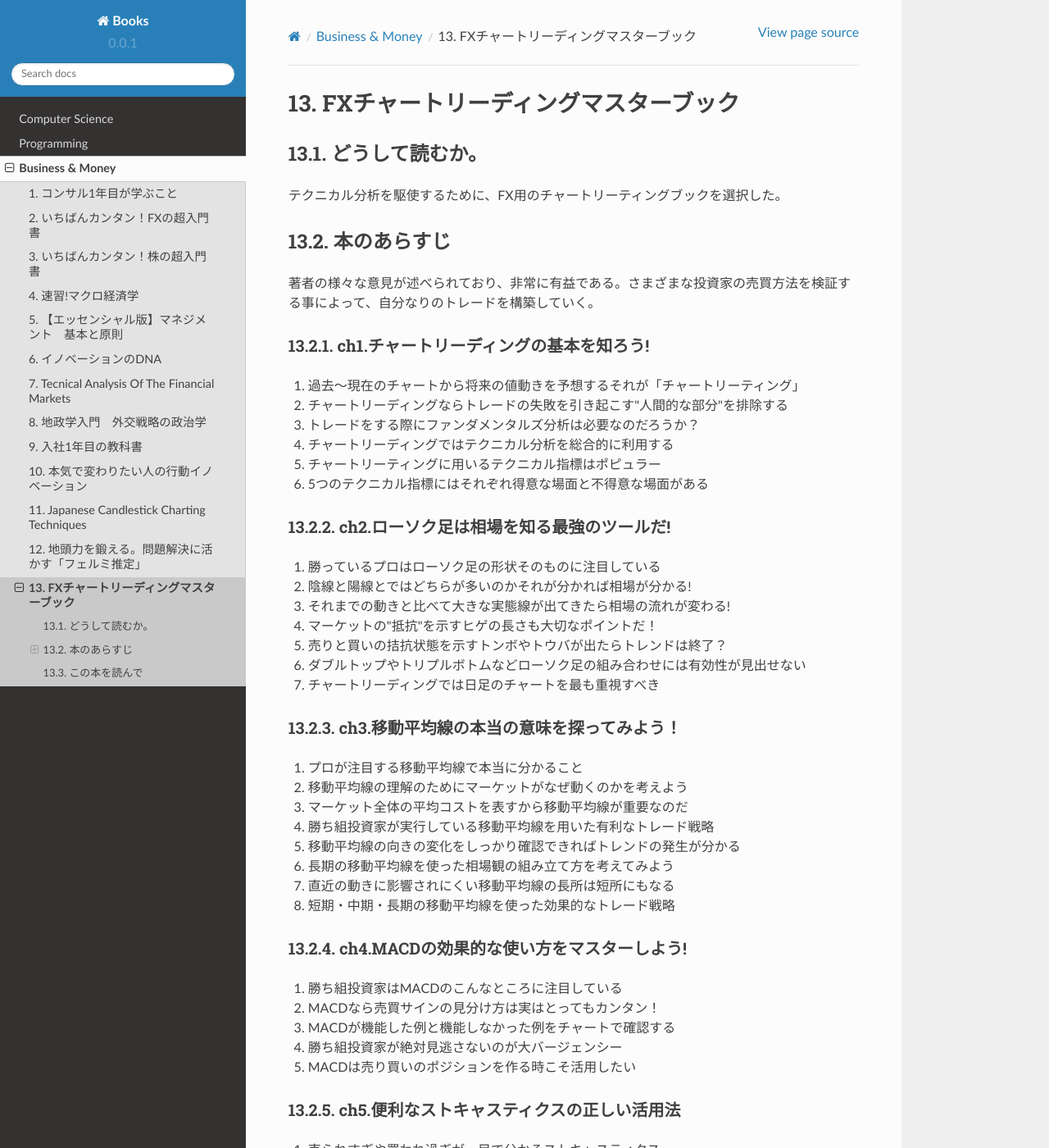
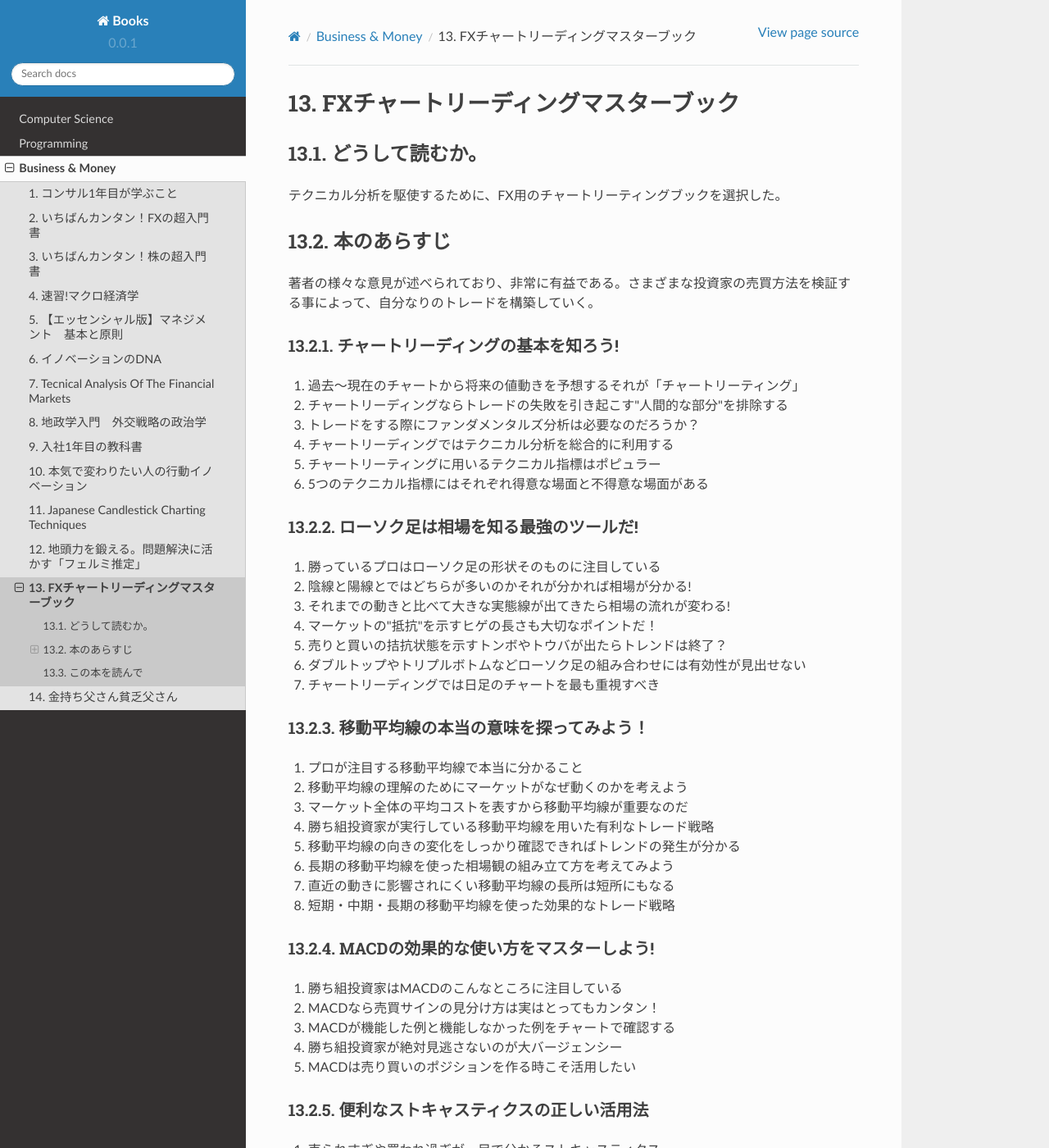
Before and after one commit to Moguf/Books, a Sphinx documentation site: the page built from docs/ja/source/BusinessAndMoney/FXChartReadingMasterBook/index.rst, in a window 1280 px wide and 1400 px high. Shown: the whole window at 82% size. Built offline with Sphinx 7.4.7 and the Read the Docs theme 2.0.0, drawn with Linux system fonts in a browser that asks for light colours; formulas are drawn with MathJax 3; pages that are not in the unit, such as notebooks, are missing from menus; some of the changed text lies outside the part shown.

```diff
--- a/docs/ja/source/BusinessAndMoney/FXChartReadingMasterBook/index.rst
+++ b/docs/ja/source/BusinessAndMoney/FXChartReadingMasterBook/index.rst
@@ -11,7 +11,7 @@ FXチャートリーディングマスターブック
 著者の様々な意見が述べられており、非常に有益である。さまざまな投資家の売買方法を検証する事によって、自分なりのトレードを構築していく。
 
 
-ch1.チャートリーディングの基本を知ろう!
+チャートリーディングの基本を知ろう!
 ^^^^^^^^^^^^^^^^^^^^^^^^^^^^^^^^^^^^^^^^^^^^^^^^^^
 
 1. 過去〜現在のチャートから将来の値動きを予想するそれが「チャートリーティング」
@@ -21,7 +21,7 @@ ch1.チャートリーディングの基本を知ろう!
 5. チャートリーティングに用いるテクニカル指標はポピュラー
 6. 5つのテクニカル指標にはそれぞれ得意な場面と不得意な場面がある
 
-ch2.ローソク足は相場を知る最強のツールだ!
+ローソク足は相場を知る最強のツールだ!
 ^^^^^^^^^^^^^^^^^^^^^^^^^^^^^^^^^^^^^^^^^^^^^^^^^^
 
 1. 勝っているプロはローソク足の形状そのものに注目している
@@ -32,7 +32,7 @@ ch2.ローソク足は相場を知る最強のツールだ!
 6. ダブルトップやトリプルボトムなどローソク足の組み合わせには有効性が見出せない
 7. チャートリーディングでは日足のチャートを最も重視すべき
 
-ch3.移動平均線の本当の意味を探ってみよう！
+移動平均線の本当の意味を探ってみよう！
 ^^^^^^^^^^^^^^^^^^^^^^^^^^^^^^^^^^^^^^^^^^^^^^^^^^
 
 1. プロが注目する移動平均線で本当に分かること
@@ -44,7 +44,7 @@ ch3.移動平均線の本当の意味を探ってみよう！
 7. 直近の動きに影響されにくい移動平均線の長所は短所にもなる
 8. 短期・中期・長期の移動平均線を使った効果的なトレード戦略
 
-ch4.MACDの効果的な使い方をマスターしよう!
+MACDの効果的な使い方をマスターしよう!
 ^^^^^^^^^^^^^^^^^^^^^^^^^^^^^^^^^^^^^^^^^^^^^^^^^^
 
 1. 勝ち組投資家はMACDのこんなところに注目している
@@ -54,7 +54,7 @@ ch4.MACDの効果的な使い方をマスターしよう!
 5. MACDは売り買いのポジションを作る時こそ活用したい
 
 
-ch5.便利なストキャスティクスの正しい活用法
+便利なストキャスティクスの正しい活用法
 ^^^^^^^^^^^^^^^^^^^^^^^^^^^^^^^^^^^^^^^^^^^^^^^^^^
 
 1. 売られすぎや買われ過ぎが一目で分かるストキャスティクス
--- a/docs/ja/source/BusinessAndMoney/TechnicalAnalysisOfTheFM/index.rst
+++ b/docs/ja/source/BusinessAndMoney/TechnicalAnalysisOfTheFM/index.rst
@@ -15,7 +15,7 @@ Tecnical Analysis Of The Financial Markets
    :maxdepth: 1
 
    ch1
-
+   ch2
 
 
 この本を読んで
--- a/docs/ja/source/BusinessAndMoney/TechnicalAnalysisOfTheFM/words.rst
+++ b/docs/ja/source/BusinessAndMoney/TechnicalAnalysisOfTheFM/words.rst
@@ -31,3 +31,9 @@ Chapter01
 :commodity prices:  物価
 
 :practitinoers:   実践する人
+
+:subjective:  主観的な
+
+:bushel:  35リットル
+
+:quote:  引用する。見積もり
--- a/docs/ja/source/BusinessAndMoney/index.rst
+++ b/docs/ja/source/BusinessAndMoney/index.rst
@@ -24,3 +24,4 @@ Business & Money
    JapaneseCandlestickChartingTechniques/index.rst
    ImproveFermiEstimation/index.rst
    FXChartReadingMasterBook/index.rst
+   RichDadPoorDad/index.rst
```
Also changed, not shown: other parts of docs/ja/source/BusinessAndMoney/FXChartReadingMasterBook/index.rst (+6 -6 lines), docs/ja/source/BusinessAndMoney/RichDadPoorDad/index.rst (added, +28 -0 lines), docs/ja/source/BusinessAndMoney/TechnicalAnalysisOfTheFM/ch1.rst (+7 -3 lines).
